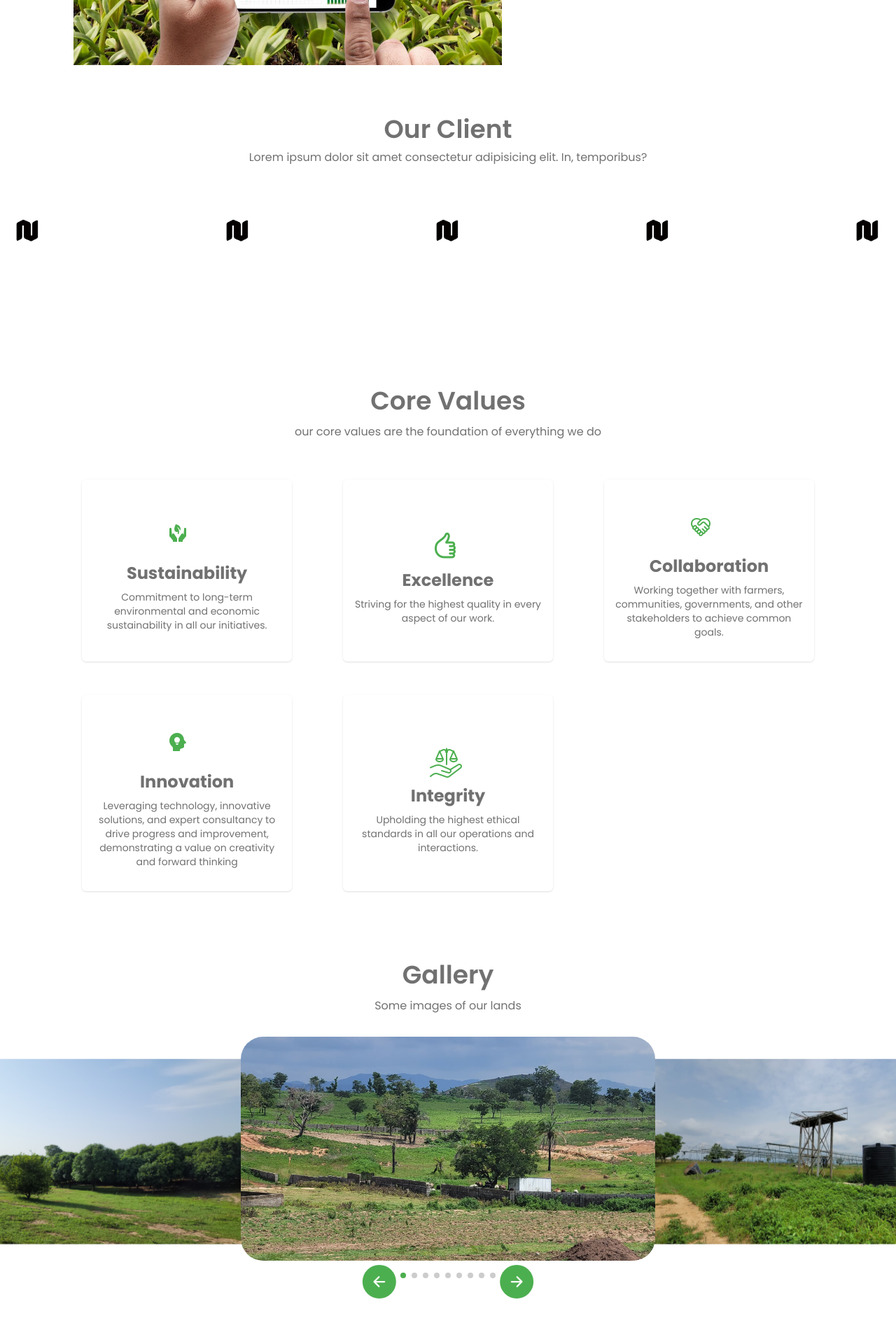
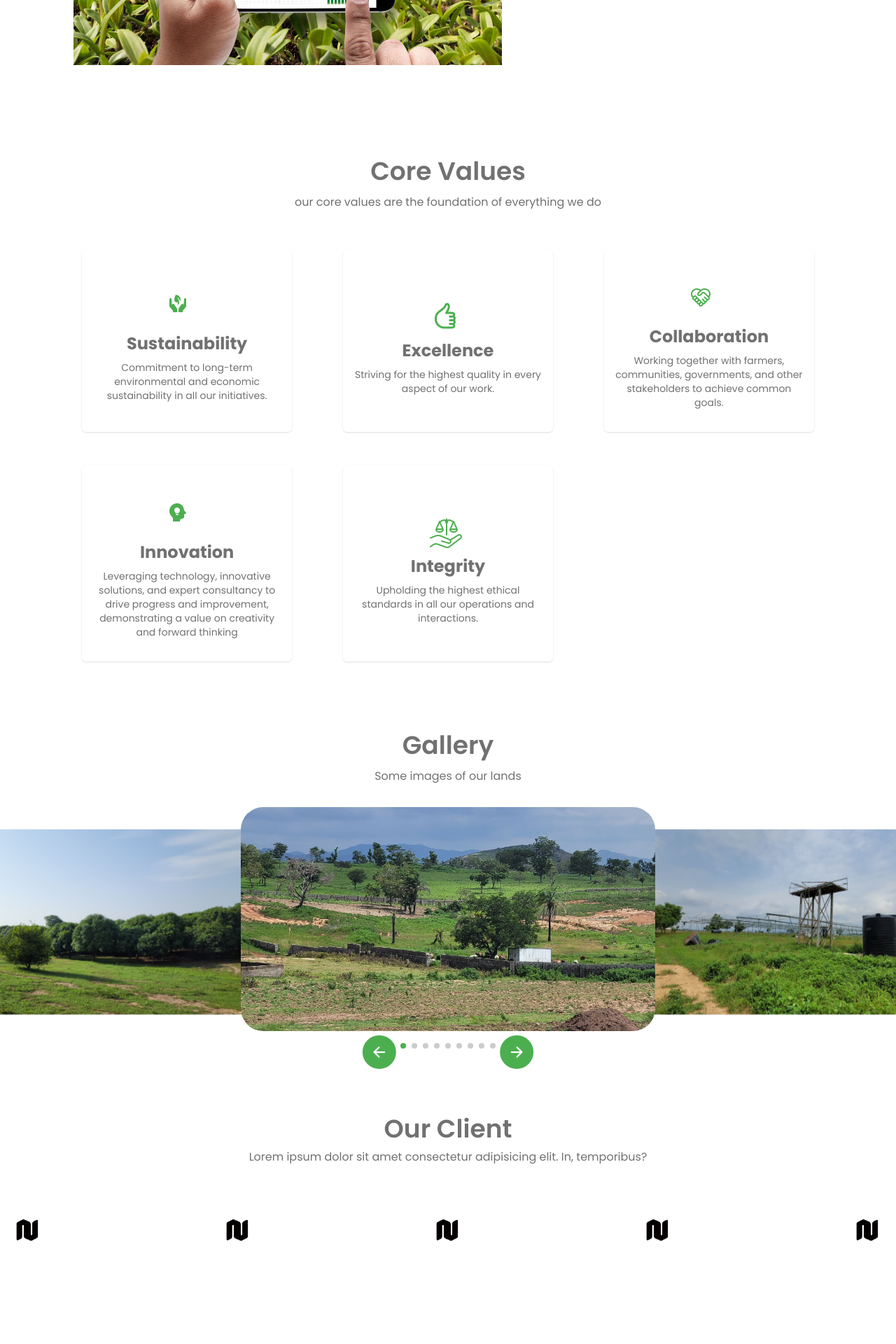
Before and after one commit to anita-ebube/green-fundus, a React (Vite) app: page / in a window 1280 px wide. Shown: the part 2720-4640 px from the top of the page at 70% size. Built offline with nearby package versions, Linux system fonts and the light colour scheme.

Commit message:
Moved the position of client section

```diff
--- a/src/App.jsx
+++ b/src/App.jsx
@@ -17,9 +17,10 @@ function App() {
         <EmblaCarousel />
         <Mission />
         <Services />
-        <Clients />
+
         <Values />
         <Gallery />
+        <Clients />
         <Footer />
       </div>
     </>
```
